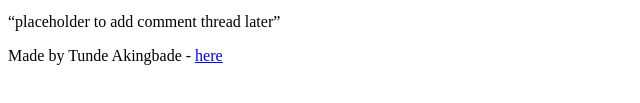
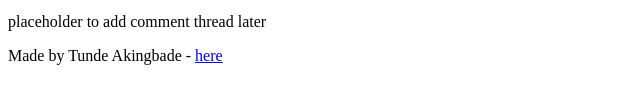
Before and after one commit to sonofbossman/My_First_Portfolio, a plain HTML site: page html_basic/tweets.html in a window 1280 px wide. Shown: the part 273-376 px from the top of the page, 0-640 px from the left. Drawn offline with Linux system fonts and the light colour scheme.

Commit message:
Update tweets.html
Fix more checker issues

```diff
--- a/html_basic/tweets.html
+++ b/html_basic/tweets.html
@@ -45,7 +45,7 @@
           >
         </blockquote>
       </article>
-      <aside><p>“placeholder to add comment thread later”</p></aside>
+      <aside><p>placeholder to add comment thread later</p></aside>
     </main>
     <script
       async
@@ -53,15 +53,7 @@
       charset="utf-8"
     ></script>
     <footer>
-      <p>
-        Made by Tunde Akingbade -
-        <a
-          href="https://x.com/EniolaAkingbade/bio"
-          target="_blank"
-          rel="noopener"
-          >here</a
-        >
-      </p>
+      <p>Made by Tunde Akingbade - <a href="https://x.com/EniolaAkingbade/bio" target="_blank" rel="noopener">here</a></p>
     </footer>
   </body>
 </html>
```
